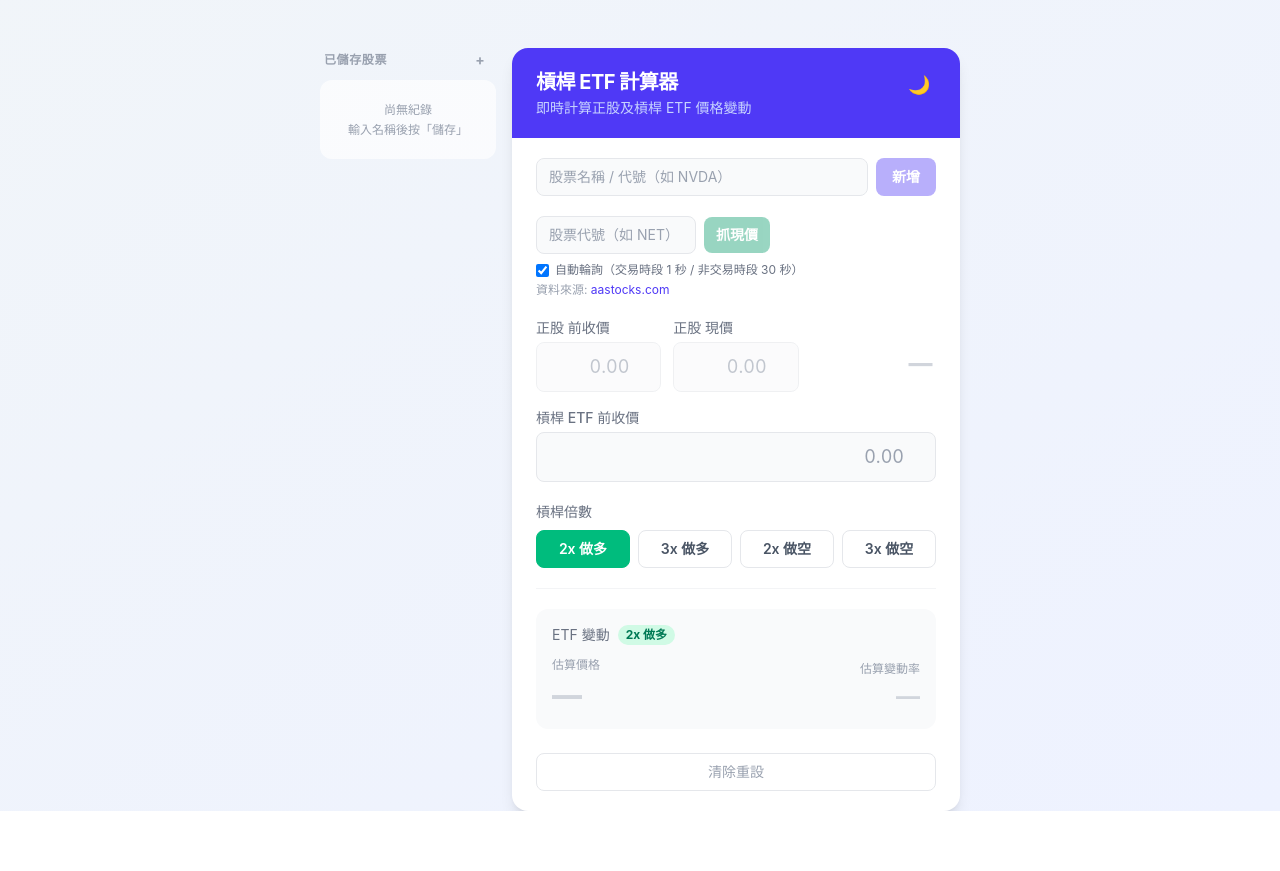
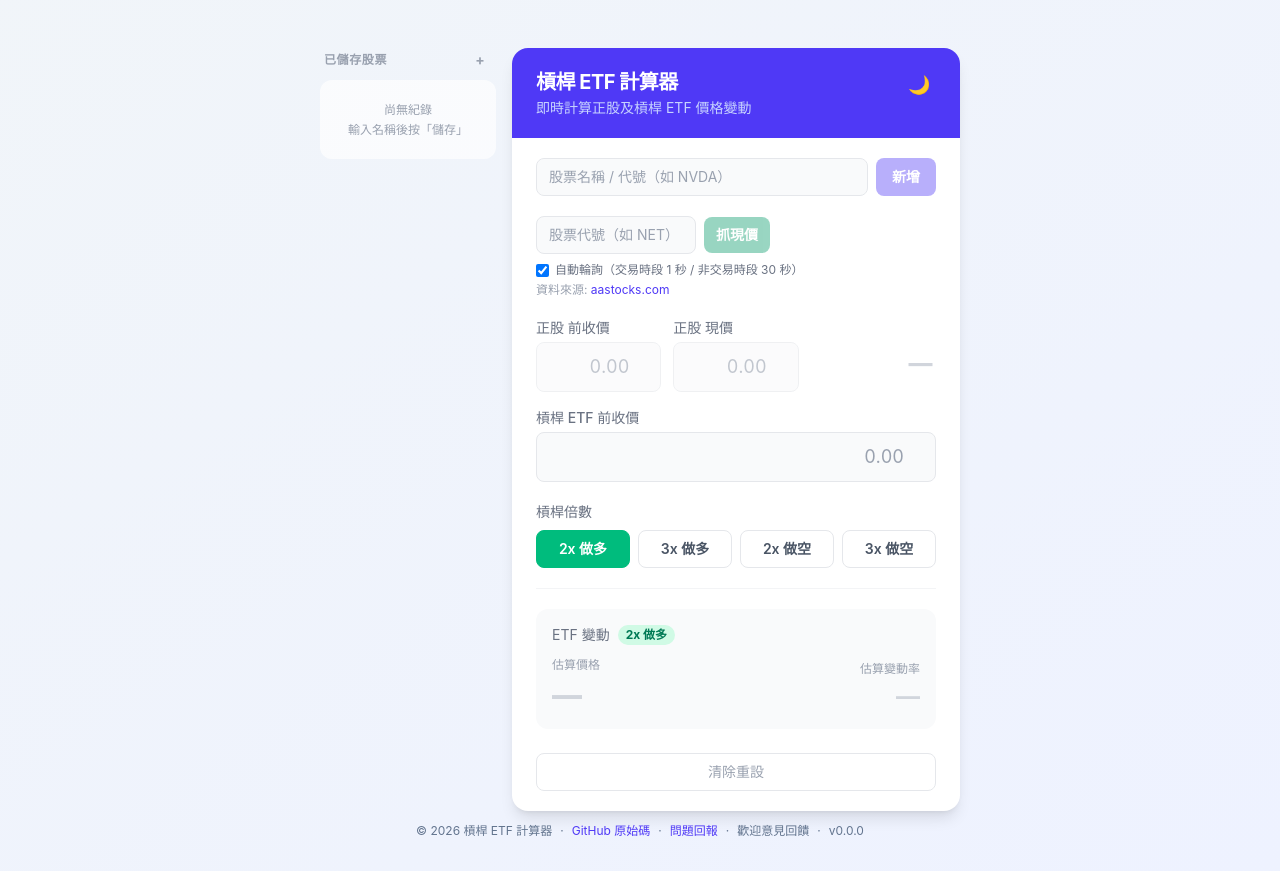
Before and after one commit to joechoy1219/leveraged-etf-calculator, a React (Vite) app: page / in a window 1280 px wide. Before the commit the page ends 811 px from the top, so only its background shows below. Built offline with nearby package versions, Linux system fonts and the light colour scheme; no server answers.

Commit message:
feat: auto-inject app version and add changelog v1.0.0

```diff
--- a/package.json
+++ b/package.json
@@ -1,7 +1,7 @@
 {
   "name": "leveraged-etf-calculator",
   "private": true,
-  "version": "0.0.0",
+  "version": "1.0.0",
   "type": "module",
   "scripts": {
     "dev": "vite",
--- a/src/App.tsx
+++ b/src/App.tsx
@@ -17,6 +17,9 @@ import { StockSidebar } from './components/StockSidebar'
 import './index.css'
 
 const DEFAULT_LEVERAGE: LeverageOption = { multiplier: 2, direction: 'long' }
+const APP_VERSION = __APP_VERSION__
+const GITHUB_REPO_URL = 'https://github.com/joechoy1219/leveraged-etf-calculator'
+const GITHUB_ISSUES_URL = `${GITHUB_REPO_URL}/issues/new/choose`
 
 function formatAutoRefreshPrice(price: number): string {
   const roundedUp = Math.ceil((price + Number.EPSILON) * 1000) / 1000
@@ -430,7 +433,8 @@ function App() {
   }
 
   return (
-    <div className={`min-h-screen bg-gradient-to-br from-slate-100 to-indigo-50 dark:from-slate-900 dark:to-slate-800 flex flex-col md:flex-row items-start justify-center gap-4 pt-12 px-4 pb-12${dark ? ' dark' : ''}`}>
+    <div className={`min-h-screen bg-gradient-to-br from-slate-100 to-indigo-50 dark:from-slate-900 dark:to-slate-800 flex flex-col${dark ? ' dark' : ''}`}>
+      <div className="flex w-full flex-1 flex-col items-start justify-center gap-4 pt-12 px-4 md:flex-row md:items-start md:justify-center">
         <StockSidebar
           stocks={stocks}
           activeId={activeId}
@@ -564,6 +568,35 @@ function App() {
           </div>
         </div>
       </div>
+
+      <footer className="px-4 pb-8 pt-3 text-center text-xs text-slate-500 dark:text-slate-400">
+        <p className="flex flex-wrap items-center justify-center gap-2">
+          <span>© 2026 槓桿 ETF 計算器</span>
+          <span aria-hidden="true">·</span>
+          <a
+            href={GITHUB_REPO_URL}
+            target="_blank"
+            rel="noreferrer"
+            className="text-indigo-600 dark:text-indigo-400 hover:underline"
+          >
+            GitHub 原始碼
+          </a>
+          <span aria-hidden="true">·</span>
+          <a
+            href={GITHUB_ISSUES_URL}
+            target="_blank"
+            rel="noreferrer"
+            className="text-indigo-600 dark:text-indigo-400 hover:underline"
+          >
+            問題回報
+          </a>
+          <span aria-hidden="true">·</span>
+          <span>歡迎意見回饋</span>
+          <span aria-hidden="true">·</span>
+          <span>{APP_VERSION}</span>
+        </p>
+      </footer>
+    </div>
   )
 }
 
--- /dev/null
+++ b/src/globals.d.ts
@@ -0,0 +1 @@
+declare const __APP_VERSION__: string
--- a/vite.config.ts
+++ b/vite.config.ts
@@ -126,6 +126,7 @@ function aastocksProxyPlugin() {
 export default defineConfig(({ command, mode }) => {
   const env = loadEnv(mode, process.cwd(), '')
   const base = env.VITE_BASE_PATH || '/'
+  const appVersion = process.env.npm_package_version || '0.0.0'
 
   return {
     plugins: [
@@ -135,5 +136,8 @@ export default defineConfig(({ command, mode }) => {
       cloudflare()
     ],
     base,
+    define: {
+      __APP_VERSION__: JSON.stringify(`v${appVersion}`),
+    },
   };
 })
```
Also changed, not shown: 2 other files (tests, documents, lock files or other folders). Lines whose indentation alone changed are shown as unchanged.
